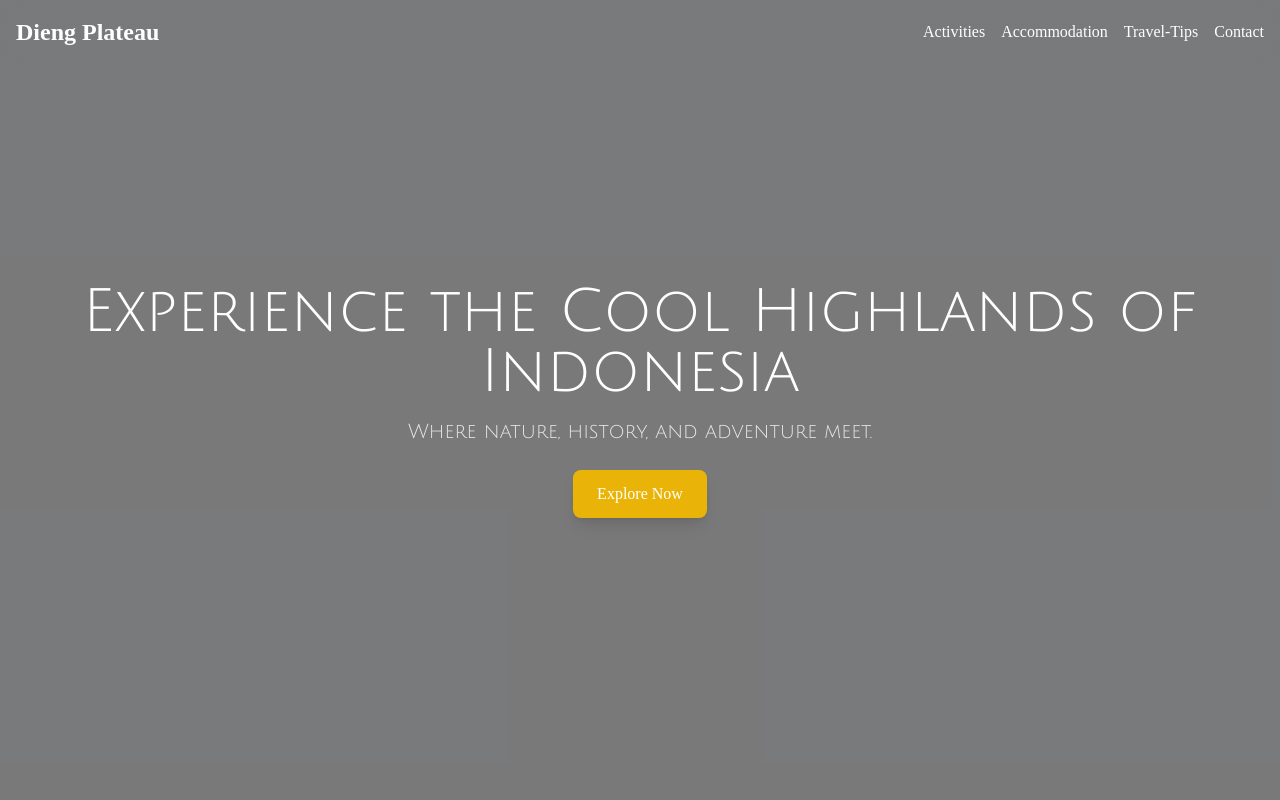
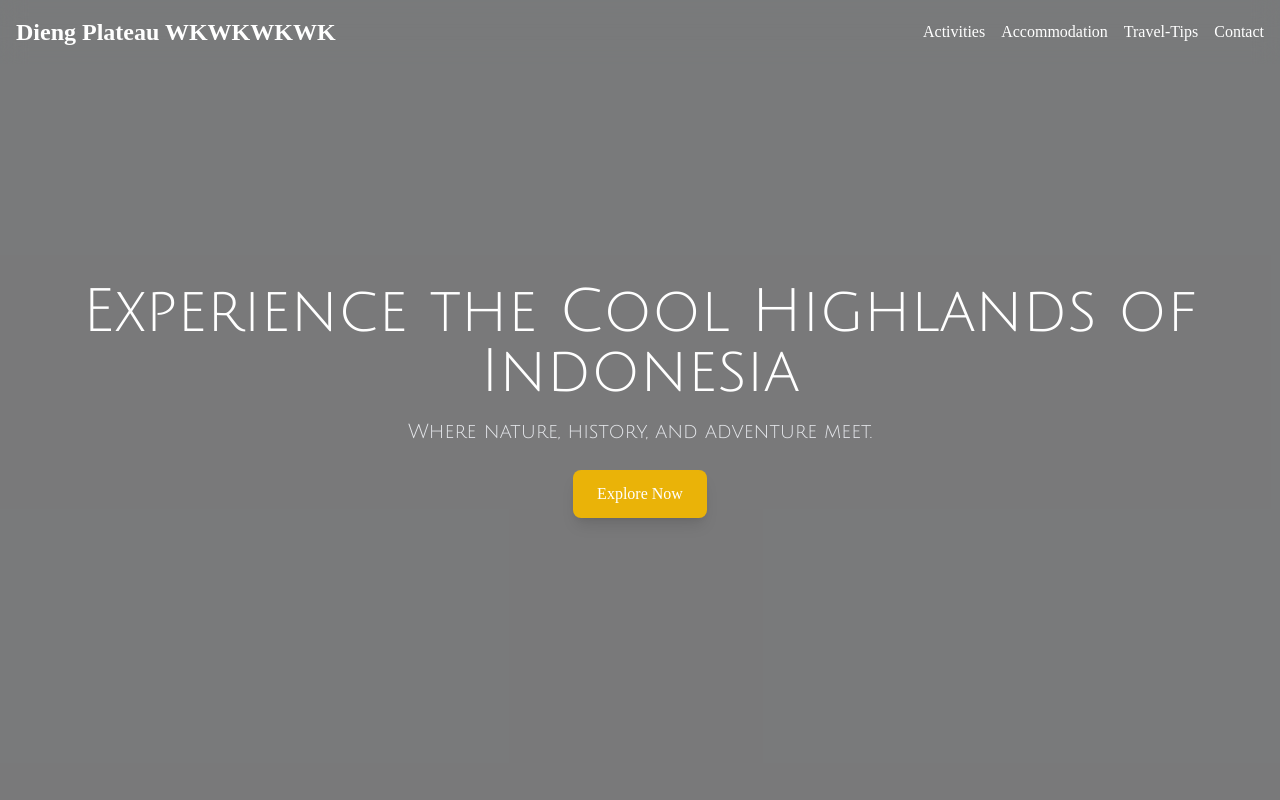
Before and after one commit to firdausfatan/Project-DW, a plain HTML site: page index.html in a window 1280 px wide. Shown: the top 800 px of the page. Drawn offline with nearby package versions, Linux system fonts and the light colour scheme; a web font is replaced by a local one.

Commit message:
Update index.html

```diff
--- a/index.html
+++ b/index.html
@@ -19,7 +19,7 @@
       <div class="container mx-auto flex justify-between items-center">
         <h1>
           <a href="index.html" class="text-white text-2xl font-bold"
-            >Dieng Plateau</a
+            >Dieng Plateau WKWKWKWK</a
           >
         </h1>
         <ul class="flex space-x-4">
```
